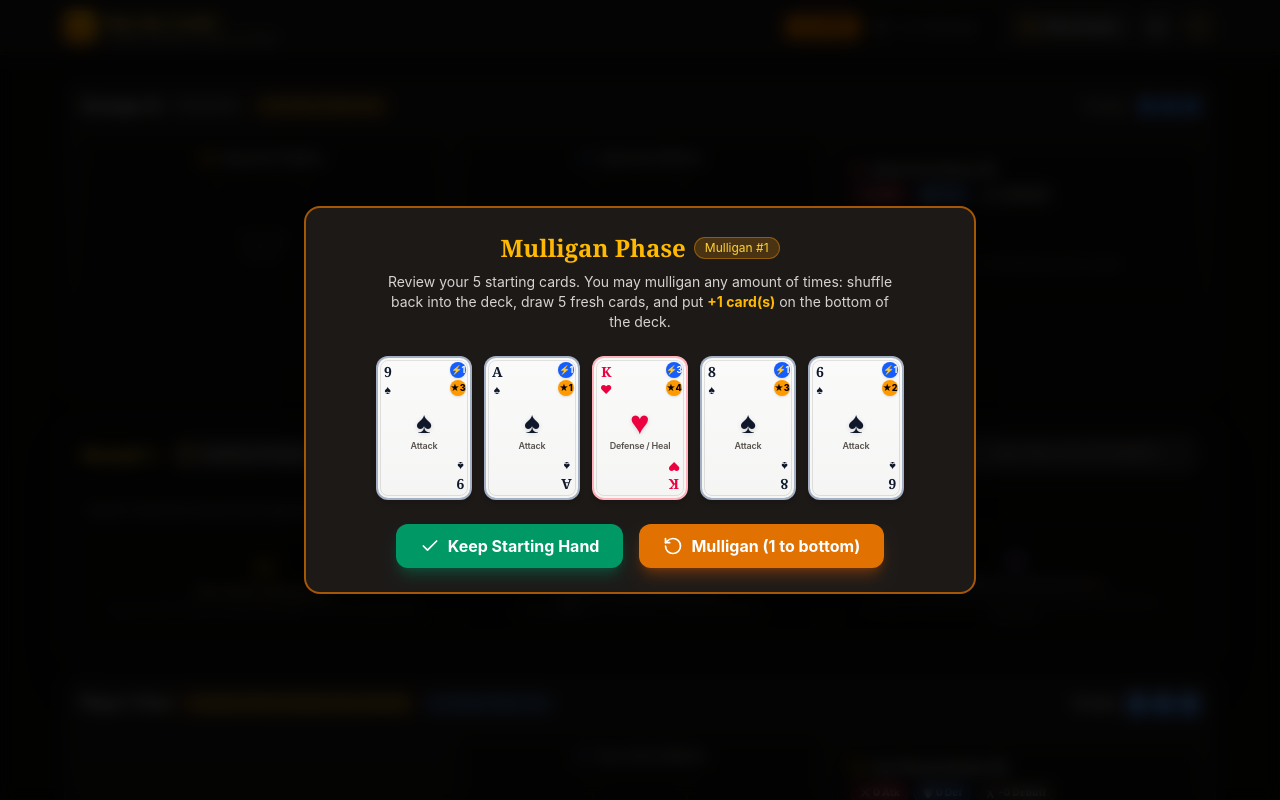
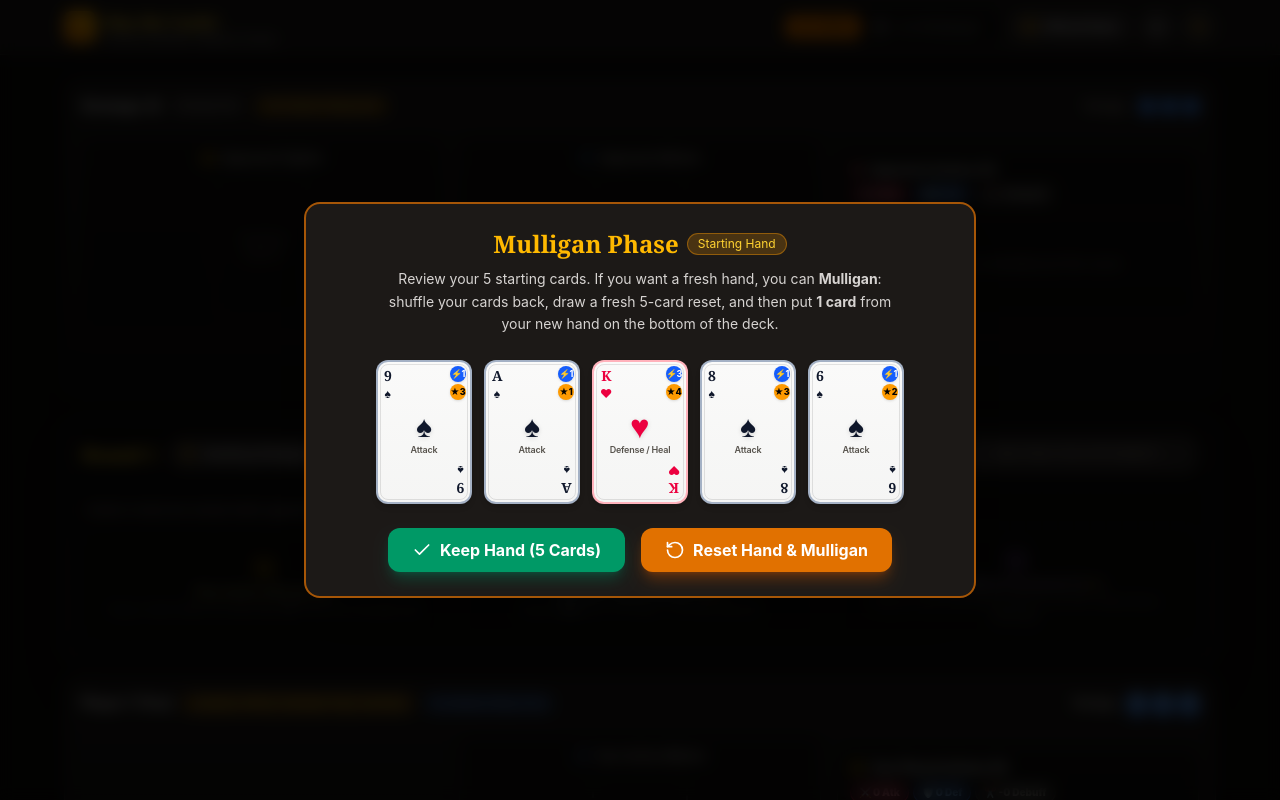
Before and after one commit to guestcoder0906/Slay-the-Cards-, a React (Vite) app: page / in a window 1280 px wide. Shown: the top 800 px of the page. Built offline with nearby package versions, Linux system fonts and the light colour scheme.

Commit message:
feat(game): refactor mulligan flow
Split mulligan logic into reset and bottom-card placement steps to improve UI clarity and flow during hand setup.

```diff
--- a/src/App.tsx
+++ b/src/App.tsx
@@ -176,23 +176,34 @@ export default function App() {
   };
 
   // -------------------------------------------------------------
-  // MULLIGAN LOGIC
+  // MULLIGAN LOGIC: Reset hand first, then put 1 card on the bottom
   // -------------------------------------------------------------
-  const handlePlayerMulligan = (cardsToBottom: Card[]) => {
+  const handlePlayerMulliganReset = () => {
     setGameState(prev => {
       const next: GameState = JSON.parse(JSON.stringify(prev));
       const player = next.players[localPlayerIndex];
 
-      // Return remaining hand and cards to bottom
-      player.deck.push(...cardsToBottom);
+      // Return current hand to deck
+      player.deck.push(...player.hand);
       player.hand = [];
 
-      // Reshuffle and draw fresh 5
+      // Reshuffle and draw fresh 5-card new hand reset
       player.deck = shuffleDeck(player.deck);
-      const drawn = player.deck.splice(0, 5);
+      player.hand = player.deck.splice(0, 5);
 
-      // Deduct cards put on bottom (hand size becomes 5 - cardsToBottom.length)
-      player.hand = drawn.slice(0, 5 - cardsToBottom.length);
+      broadcastGameState(next);
+      return next;
+    });
+  };
+
+  const handlePlayerPutCardToBottom = (card: Card) => {
+    setGameState(prev => {
+      const next: GameState = JSON.parse(JSON.stringify(prev));
+      const player = next.players[localPlayerIndex];
+
+      // Remove chosen card from fresh hand and place on the bottom of the deck
+      player.hand = player.hand.filter(c => c.id !== card.id);
+      player.deck.push(card);
       player.mulliganCount += 1;
 
       broadcastGameState(next);
@@ -205,17 +216,20 @@ export default function App() {
       const next: GameState = JSON.parse(JSON.stringify(prev));
       next.players[localPlayerIndex].mulliganDone = true;
 
-      // If AI hasn't done mulligan, do it now
+      // If AI hasn't done mulligan, do it now: shuffle back, draw 5, put 1 card to bottom
       const oppIndex = localPlayerIndex === 0 ? 1 : 0;
       if (next.players[oppIndex].isAI) {
         const aiMulligan = aiPlayer.decideMulligan(next.players[oppIndex]);
-        if (aiMulligan.shouldMulligan && aiMulligan.cardToBottom) {
+        if (aiMulligan.shouldMulligan) {
           const ai = next.players[oppIndex];
-          ai.deck.push(aiMulligan.cardToBottom);
+          ai.deck.push(...ai.hand);
           ai.hand = [];
           ai.deck = shuffleDeck(ai.deck);
-          const drawn = ai.deck.splice(0, 5);
-          ai.hand = drawn.slice(0, 4); // 1st mulligan = 4 cards
+          ai.hand = ai.deck.splice(0, 5);
+          const sorted = [...ai.hand].sort((a, b) => getUniversalPoints(a) - getUniversalPoints(b));
+          const toBottom = sorted[0];
+          ai.hand = ai.hand.filter(c => c.id !== toBottom.id);
+          ai.deck.push(toBottom);
           ai.mulliganCount = 1;
         }
         next.players[oppIndex].mulliganDone = true;
@@ -1157,7 +1171,8 @@ export default function App() {
         <MulliganModal
           hand={gameState.players[localPlayerIndex].hand}
           mulliganCount={gameState.players[localPlayerIndex].mulliganCount}
-          onMulligan={handlePlayerMulligan}
+          onMulliganReset={handlePlayerMulliganReset}
+          onPutCardToBottom={handlePlayerPutCardToBottom}
           onKeepHand={handlePlayerKeepHand}
         />
       )}
--- a/src/components/MulliganModal.tsx
+++ b/src/components/MulliganModal.tsx
@@ -2,46 +2,39 @@ import React, { useState } from 'react';
 import { Card } from '../types/game';
 import { CardView } from './CardView';
 import { sounds } from '../utils/audio';
-import { RotateCcw, Check, ArrowDown } from 'lucide-react';
+import { RotateCcw, Check, ArrowDown, Sparkles } from 'lucide-react';
 
 interface MulliganModalProps {
   hand: Card[];
   mulliganCount: number;
-  onMulligan: (cardsToBottom: Card[]) => void;
+  onMulliganReset: () => void;
+  onPutCardToBottom: (card: Card) => void;
   onKeepHand: () => void;
 }
 
 export const MulliganModal: React.FC<MulliganModalProps> = ({
   hand,
   mulliganCount,
-  onMulligan,
+  onMulliganReset,
+  onPutCardToBottom,
   onKeepHand,
 }) => {
-  const cardsNeededToBottom = mulliganCount + 1;
-  const [selectedCards, setSelectedCards] = useState<Card[]>([]);
+  const [selectedCard, setSelectedCard] = useState<Card | null>(null);
   const [step, setStep] = useState<'decision' | 'pick_bottom'>('decision');
 
-  const toggleSelectCard = (card: Card) => {
-    sounds.playCardPlace();
-    if (selectedCards.some(c => c.id === card.id)) {
-      setSelectedCards(selectedCards.filter(c => c.id !== card.id));
-    } else {
-      if (selectedCards.length < cardsNeededToBottom) {
-        setSelectedCards([...selectedCards, card]);
-      }
-    }
+  const handleStartMulligan = () => {
+    sounds.playShuffle();
+    onMulliganReset();
+    setStep('pick_bottom');
+    setSelectedCard(null);
   };
 
-  const handleStartMulligan = () => {
-    // If we need to put cards on the bottom, prompt selection
-    setStep('pick_bottom');
-    setSelectedCards([]);
-  };
-
-  const handleConfirmMulligan = () => {
-    if (selectedCards.length === cardsNeededToBottom) {
-      sounds.playShuffle();
-      onMulligan(selectedCards);
+  const handleConfirmBottomCard = () => {
+    if (selectedCard) {
+      sounds.playCardRotate();
+      onPutCardToBottom(selectedCard);
+      setSelectedCard(null);
+      setStep('decision');
     }
   };
 
@@ -52,16 +45,24 @@ export const MulliganModal: React.FC<MulliganModalProps> = ({
         <div className="flex items-center gap-2 mb-2">
           <span className="text-2xl font-serif text-amber-400 font-bold">Mulligan Phase</span>
           <span className="bg-amber-500/20 text-amber-300 text-xs px-2.5 py-0.5 rounded-full border border-amber-500/40">
-            Mulligan #{mulliganCount + 1}
+            {mulliganCount === 0 ? 'Starting Hand' : `Mulligan #${mulliganCount}`}
           </span>
         </div>
 
         {step === 'decision' ? (
           <>
-            <p className="text-stone-300 text-sm text-center max-w-lg mb-6">
-              Review your 5 starting cards. You may mulligan any amount of times: shuffle back into
-              the deck, draw 5 fresh cards, and put <strong className="text-amber-400">+{cardsNeededToBottom} card(s)</strong> on
-              the bottom of the deck.
+            <p className="text-stone-300 text-sm text-center max-w-lg mb-6 leading-relaxed">
+              {mulliganCount === 0 ? (
+                <>
+                  Review your 5 starting cards. If you want a fresh hand, you can <strong>Mulligan</strong>:
+                  shuffle your cards back, draw a fresh 5-card reset, and then put <strong>1 card</strong> from your new hand on the bottom of the deck.
+                </>
+              ) : (
+                <>
+                  Mulligan #{mulliganCount} complete (1 card was placed on the bottom). You can keep this{' '}
+                  <strong className="text-amber-400">{hand.length}-card hand</strong> or mulligan again.
+                </>
+              )}
             </p>
 
             {/* Hand cards display */}
@@ -72,37 +73,49 @@ export const MulliganModal: React.FC<MulliganModalProps> = ({
             </div>
 
             {/* Actions */}
-            <div className="flex items-center gap-4">
+            <div className="flex flex-wrap items-center justify-center gap-4">
               <button
                 onClick={onKeepHand}
                 className="flex items-center gap-2 px-6 py-2.5 rounded-xl bg-emerald-600 hover:bg-emerald-500 text-white font-bold shadow-lg shadow-emerald-700/40 transition-all cursor-pointer active:scale-95"
               >
-                <Check className="w-5 h-5" /> Keep Starting Hand
+                <Check className="w-5 h-5" /> Keep Hand ({hand.length} Cards)
               </button>
-              <button
-                onClick={handleStartMulligan}
-                className="flex items-center gap-2 px-6 py-2.5 rounded-xl bg-amber-600 hover:bg-amber-500 text-white font-bold shadow-lg shadow-amber-700/40 transition-all cursor-pointer active:scale-95"
-              >
-                <RotateCcw className="w-5 h-5" /> Mulligan ({cardsNeededToBottom} to bottom)
-              </button>
+              {hand.length > 1 && (
+                <button
+                  onClick={handleStartMulligan}
+                  className="flex items-center gap-2 px-6 py-2.5 rounded-xl bg-amber-600 hover:bg-amber-500 text-white font-bold shadow-lg shadow-amber-700/40 transition-all cursor-pointer active:scale-95"
+                >
+                  <RotateCcw className="w-5 h-5" /> Reset Hand & Mulligan
+                </button>
+              )}
             </div>
           </>
         ) : (
           <>
+            <div className="flex items-center gap-2 text-emerald-400 font-bold text-sm mb-1">
+              <Sparkles className="w-4 h-4 animate-spin text-emerald-400" />
+              <span>New Hand Reset Dealt!</span>
+            </div>
             <p className="text-stone-300 text-sm text-center max-w-lg mb-4">
-              Select <strong className="text-amber-400">{cardsNeededToBottom} card(s)</strong> from your hand to place on the bottom of the deck.
-              ({selectedCards.length} / {cardsNeededToBottom} chosen)
+              Select <strong className="text-amber-400">1 card</strong> from your fresh hand to place on the bottom of the deck.
             </p>
 
-            {/* Pick cards to bottom */}
+            {/* Pick 1 card to bottom from the new hand reset */}
             <div className="flex flex-wrap items-center justify-center gap-3 mb-6">
               {hand.map(card => {
-                const isSelected = selectedCards.some(c => c.id === card.id);
+                const isSelected = selectedCard?.id === card.id;
                 return (
-                  <div key={card.id} className="relative cursor-pointer" onClick={() => toggleSelectCard(card)}>
+                  <div
+                    key={card.id}
+                    className="relative cursor-pointer transition-transform hover:scale-105"
+                    onClick={() => {
+                      sounds.playCardPlace();
+                      setSelectedCard(card);
+                    }}
+                  >
                     <CardView card={card} size="md" isSelected={isSelected} />
                     {isSelected && (
-                      <div className="absolute inset-0 bg-red-950/60 rounded-xl flex flex-col items-center justify-center text-red-300 font-bold text-xs pointer-events-none">
+                      <div className="absolute inset-0 bg-red-950/70 rounded-xl flex flex-col items-center justify-center text-red-300 font-bold text-xs pointer-events-none border-2 border-red-500">
                         <ArrowDown className="w-6 h-6 animate-bounce" />
                         <span>TO BOTTOM</span>
                       </div>
@@ -114,21 +127,15 @@ export const MulliganModal: React.FC<MulliganModalProps> = ({
 
             <div className="flex items-center gap-4">
               <button
-                onClick={() => setStep('decision')}
-                className="px-4 py-2 rounded-xl bg-stone-700 hover:bg-stone-600 text-stone-200 text-sm font-semibold cursor-pointer"
-              >
-                Back
-              </button>
-              <button
-                disabled={selectedCards.length !== cardsNeededToBottom}
-                onClick={handleConfirmMulligan}
-                className={`flex items-center gap-2 px-6 py-2.5 rounded-xl font-bold shadow-lg transition-all cursor-pointer ${
-                  selectedCards.length === cardsNeededToBottom
-                    ? 'bg-amber-600 hover:bg-amber-500 text-white shadow-amber-600/40'
+                disabled={!selectedCard}
+                onClick={handleConfirmBottomCard}
+                className={`flex items-center gap-2 px-6 py-2.5 rounded-xl font-bold shadow-lg transition-all ${
+                  selectedCard
+                    ? 'bg-amber-600 hover:bg-amber-500 text-white shadow-amber-600/40 cursor-pointer active:scale-95'
                     : 'bg-stone-800 text-stone-500 cursor-not-allowed'
                 }`}
               >
-                <ArrowDown className="w-5 h-5" /> Confirm Bottom Placement & Draw
+                <ArrowDown className="w-5 h-5" /> Confirm 1 Card to Bottom
               </button>
             </div>
           </>
--- a/src/components/RulesModal.tsx
+++ b/src/components/RulesModal.tsx
@@ -64,7 +64,7 @@ export const RulesModal: React.FC<RulesModalProps> = ({ onClose }) => {
               <div className="p-4 bg-stone-950 rounded-xl border border-stone-800 space-y-2">
                 <h4 className="font-bold text-amber-300">The Mulligan Rule</h4>
                 <p className="text-xs">
-                  Players may mulligan any amount of times (until hand is empty): shuffle your 5 cards back into the deck, draw 5 fresh cards, and place <strong className="text-amber-400">+1 card you choose on the bottom of the deck</strong> every time you mulligan.
+                  Players may mulligan any amount of times (until hand is empty): shuffle your cards back into the deck, draw a 5-card new hand reset, and place <strong className="text-amber-400">1 card you choose on the bottom of the deck</strong> after receiving your new hand (not before).
                 </p>
               </div>
               <div className="p-4 bg-stone-950 rounded-xl border border-stone-800 space-y-2">
```
